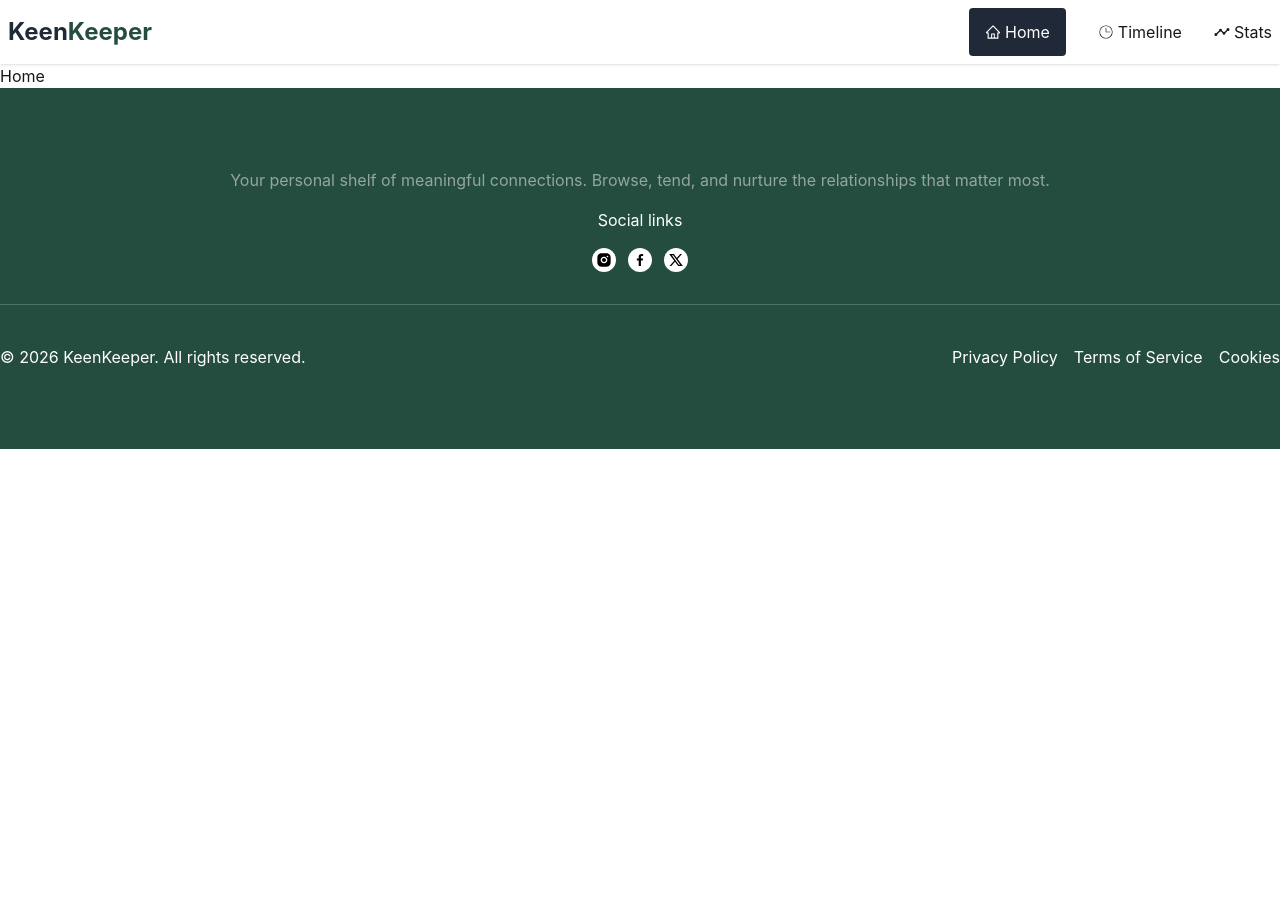
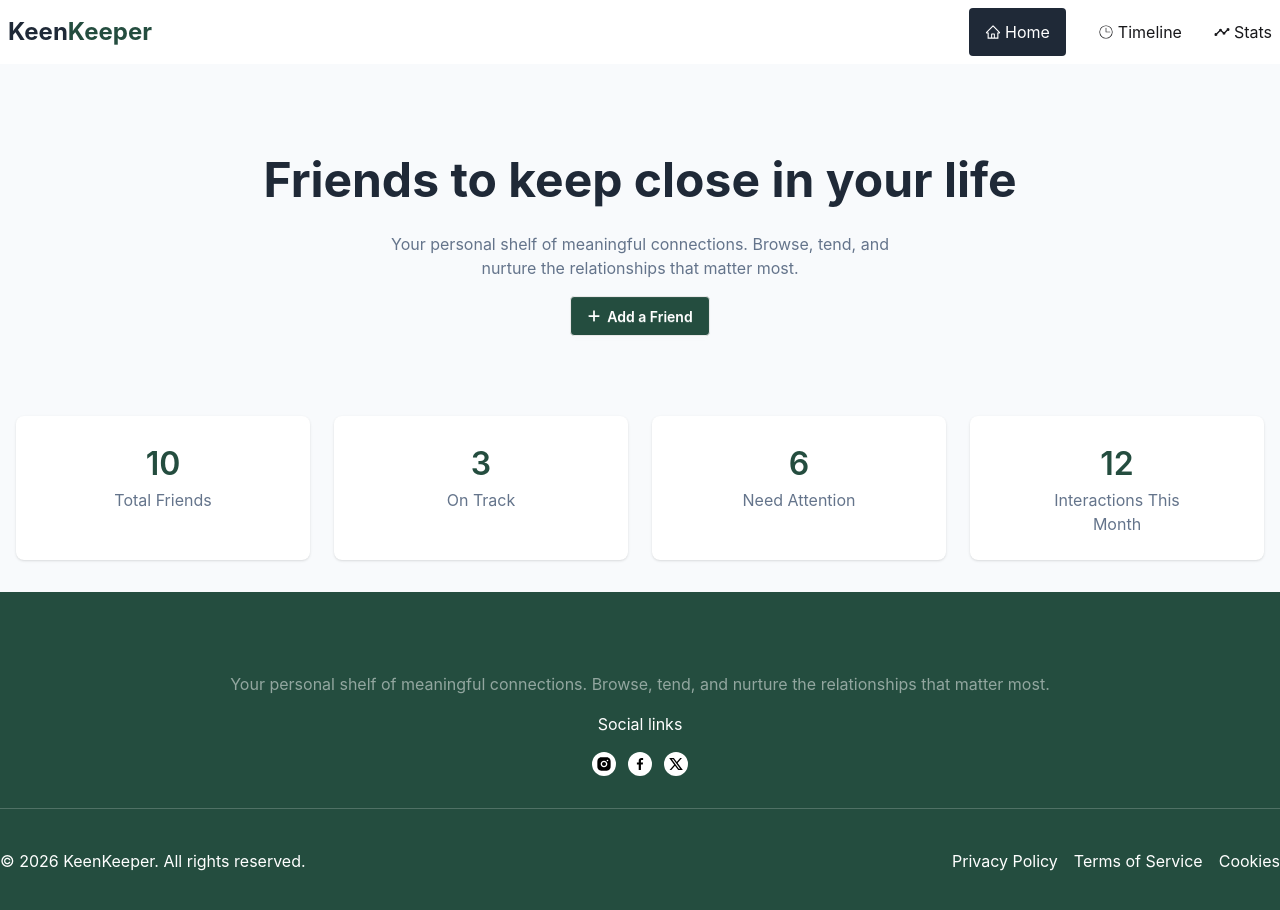
Before and after one commit to foysal41/B13-A7-keen-keeper, a React (Vite) app: page / in a window 1280 px wide. Shown: the top 910 px of the page. Before the commit the page ends 800 px from the top, so only its background shows below. Built offline with nearby package versions, Linux system fonts and the light colour scheme.

Commit message:
here i added banner and stats resposnsive section ui

```diff
--- /dev/null
+++ b/src/Pages/HomePage.jsx
@@ -0,0 +1,14 @@
+import React from "react";
+import Banner from "./../components/Page-components/Home-page/Banner";
+import Stats from "../components/Page-components/Home-page/Stats";
+
+const HomePage = () => {
+  return (
+    <div className="bg-[#F8FAFC]">
+      <Banner></Banner>
+      <Stats></Stats>
+    </div>
+  );
+};
+
+export default HomePage;
--- /dev/null
+++ b/src/components/Page-components/Home-page/Banner.jsx
@@ -0,0 +1,21 @@
+import React from "react";
+import { FaPlus } from "react-icons/fa6";
+
+const Banner = () => {
+  return (
+    <div className="container mx-auto text-center py-20 space-y-4">
+      <h1 className="text-[30px] md:text-[48px] text-[#1F2937] font-bold">
+        Friends to keep close in your life
+      </h1>
+      <p className="w-full lg:w-[40%] mx-auto text-[#64748B]">
+        Your personal shelf of meaningful connections. Browse, tend, and nurture
+        the relationships that matter most.
+      </p>
+      <button className="btn bg-[#244D3F] text-white">
+        <FaPlus /> Add a Friend
+      </button>
+    </div>
+  );
+};
+
+export default Banner;
--- /dev/null
+++ b/src/components/Page-components/Home-page/Stats.jsx
@@ -0,0 +1,35 @@
+import React from "react";
+
+const Stats = () => {
+  return (
+    <div className="container mx-auto pb-8 px-4">
+      <div className="grid grid-cols-1 md:grid-cols-2 lg:grid-cols-4 gap-6">
+        {/* Item one */}
+        <div className="bg-white px-18 py-6 rounded-lg text-center shadow-sm">
+          <h3 className="text-[32px] text-[#244D3F] font-semibold">10</h3>
+          <p className="text-[#64748B]">Total Friends</p>
+        </div>
+
+        {/* Item two */}
+        <div className="bg-white px-18 py-6 rounded-lg text-center shadow-sm">
+          <h3 className="text-[32px] text-[#244D3F] font-semibold">3</h3>
+          <p className="text-[#64748B]">On Track </p>
+        </div>
+
+        {/* Item three */}
+        <div className="bg-white px-18 py-6 rounded-lg text-center shadow-sm ">
+          <h3 className="text-[32px] text-[#244D3F] font-semibold">6</h3>
+          <p className="text-[#64748B]">Need Attention </p>
+        </div>
+
+        {/* Item four */}
+        <div className="bg-white px-18 py-6 rounded-lg text-center shadow-sm">
+          <h3 className="text-[32px] text-[#244D3F] font-semibold">12</h3>
+          <p className="text-[#64748B]">Interactions This Month </p>
+        </div>
+      </div>
+    </div>
+  );
+};
+
+export default Stats;
--- a/src/main.jsx
+++ b/src/main.jsx
@@ -4,6 +4,7 @@ import "./index.css";
 import { createBrowserRouter } from "react-router";
 import { RouterProvider } from "react-router/dom";
 import RootLayout from "./Layout/RootLayout";
+import HomePage from "./Pages/HomePage";
 
 const router = createBrowserRouter([
   {
@@ -12,7 +13,7 @@ const router = createBrowserRouter([
     children: [
       {
         index: true,
-        element: <h1>Home</h1>,
+        Component: HomePage,
       },
       {
         path: "/timeline",
```
